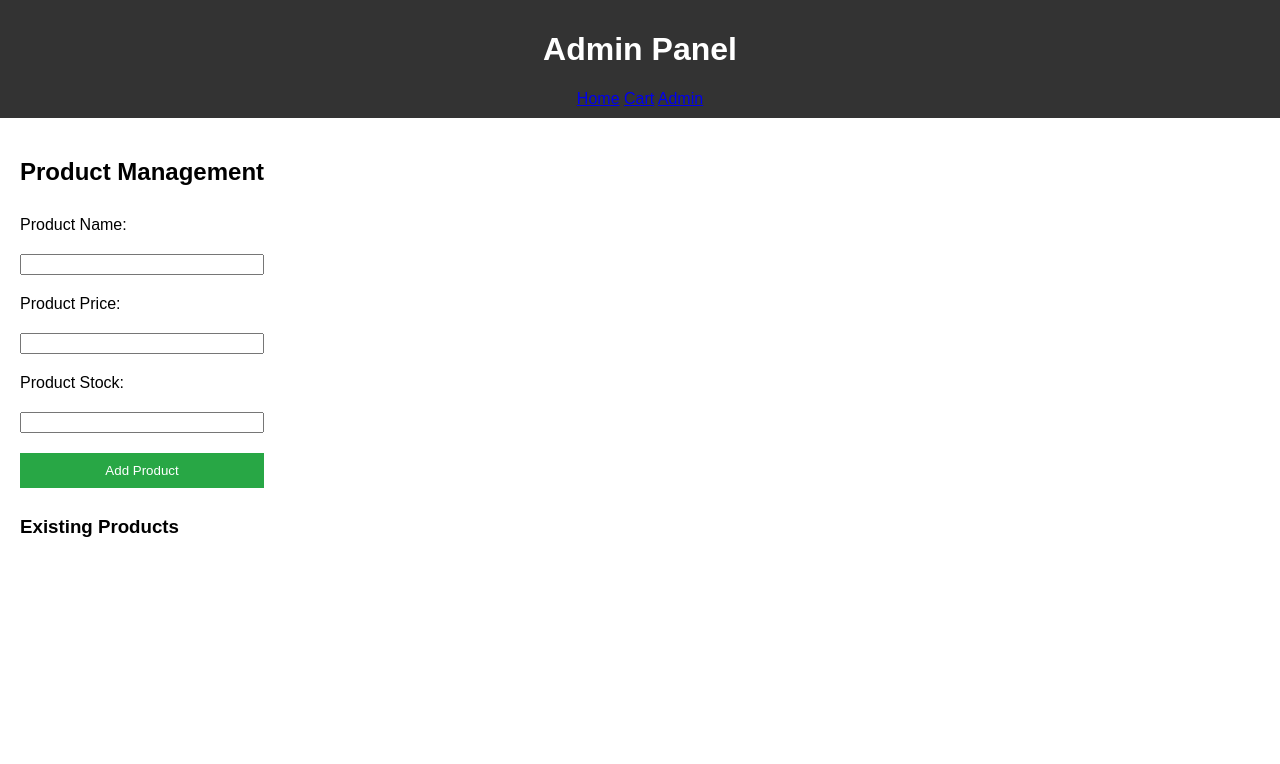
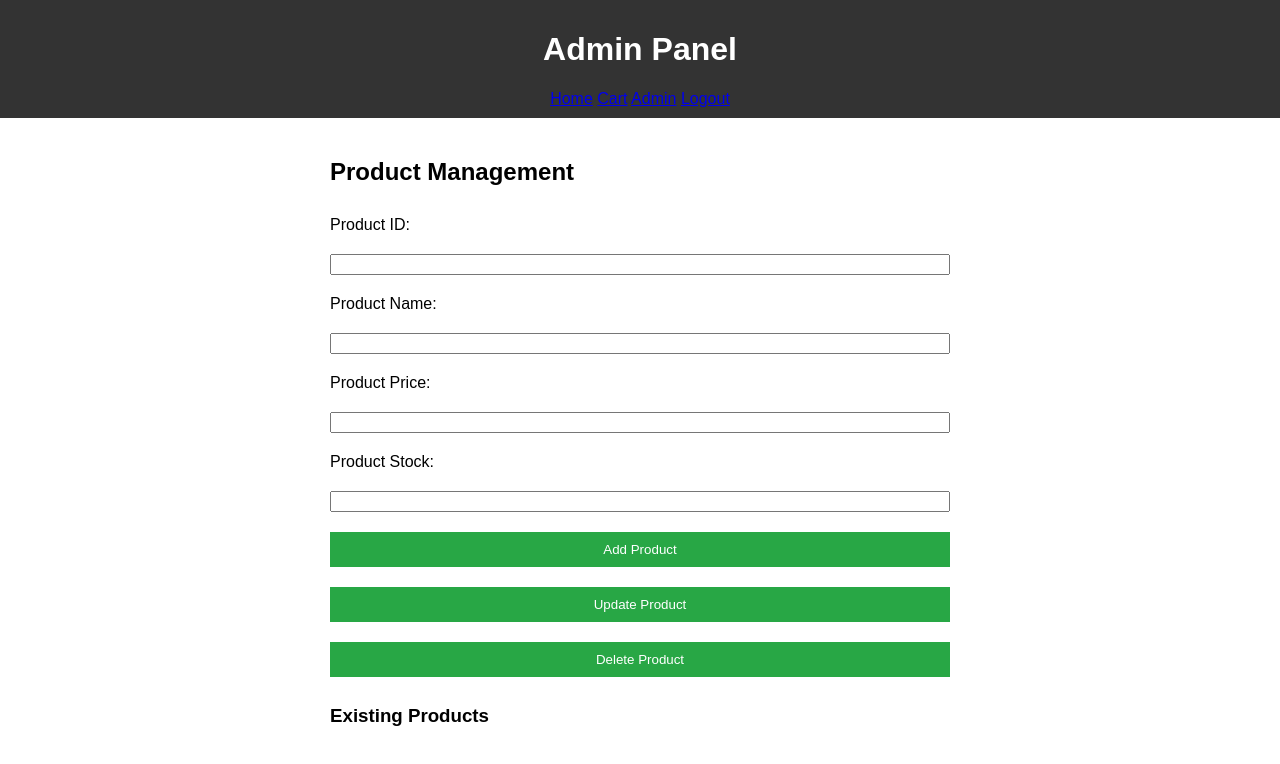
Before and after one commit to allyelvis/ae-pos, a plain HTML site: page admin.html in a window 1280 px wide. Drawn offline with Linux system fonts and the light colour scheme; files that its build step writes are made by us from their sources.

Commit message:
Update admin.html
Admin page

```diff
--- a/admin.html
+++ b/admin.html
@@ -4,7 +4,7 @@
     <meta charset="UTF-8">
     <meta name="viewport" content="width=device-width, initial-scale=1.0">
     <title>Admin Panel</title>
-    <link rel="stylesheet" href="styles.css">
+    <link rel="stylesheet" href="css/styles.css">
 </head>
 <body>
     <header>
@@ -13,19 +13,24 @@
             <a href="index.html">Home</a>
             <a href="cart.html">Cart</a>
             <a href="admin.html">Admin</a>
+            <a href="login.html" id="logout-link">Logout</a>
         </nav>
     </header>
     <main>
-        <div id="product-management">
+        <div id="admin-panel">
             <h2>Product Management</h2>
             <form id="product-form">
+                <label for="product-id">Product ID:</label>
+                <input type="text" id="product-id">
                 <label for="product-name">Product Name:</label>
                 <input type="text" id="product-name" required>
                 <label for="product-price">Product Price:</label>
                 <input type="number" id="product-price" step="0.01" required>
                 <label for="product-stock">Product Stock:</label>
                 <input type="number" id="product-stock" required>
-                <button type="submit">Add Product</button>
+                <button type="submit" id="add-product-btn">Add Product</button>
+                <button type="button" id="update-product-btn">Update Product</button>
+                <button type="button" id="delete-product-btn">Delete Product</button>
             </form>
             <h3>Existing Products</h3>
             <div id="product-list">
@@ -33,7 +38,7 @@
             </div>
         </div>
     </main>
-    <script src="auth.js"></script>
-    <script src="script.js"></script>
+    <script src="js/auth.js"></script>
+    <script src="js/script.js"></script>
 </body>
 </html>
```
